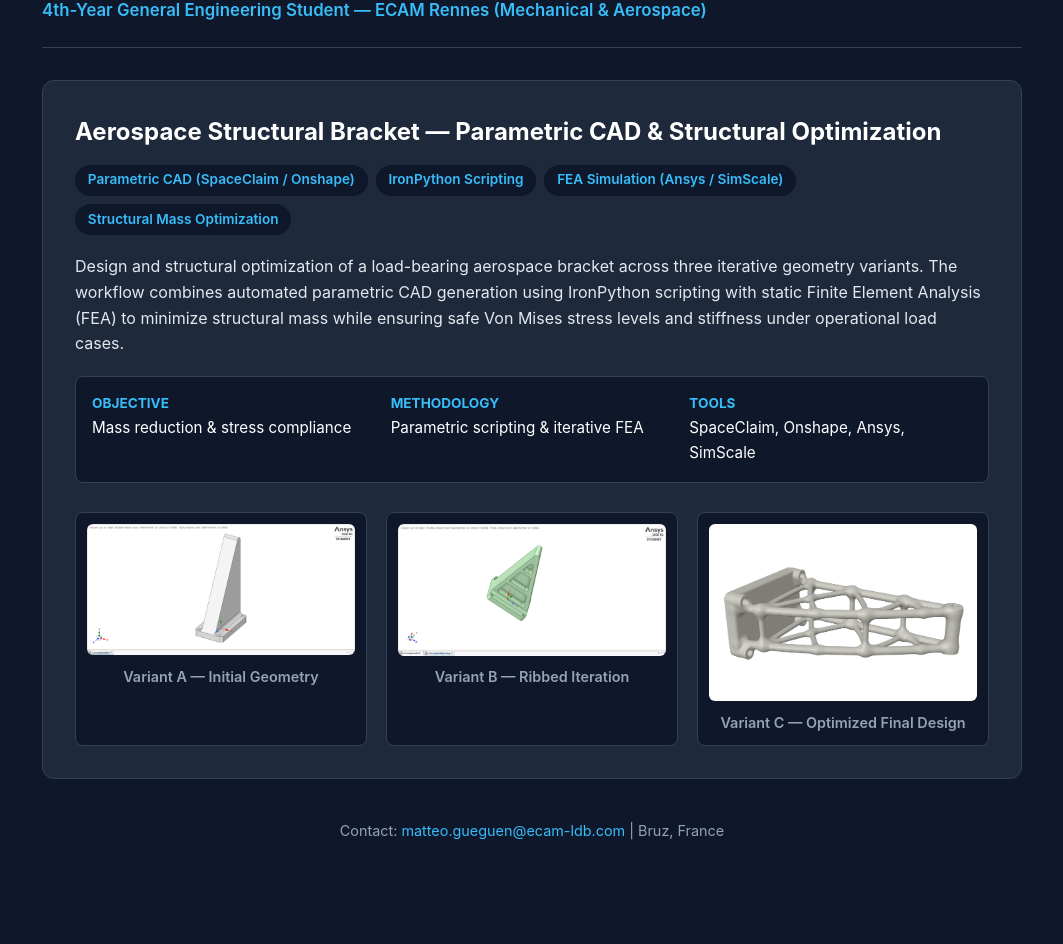
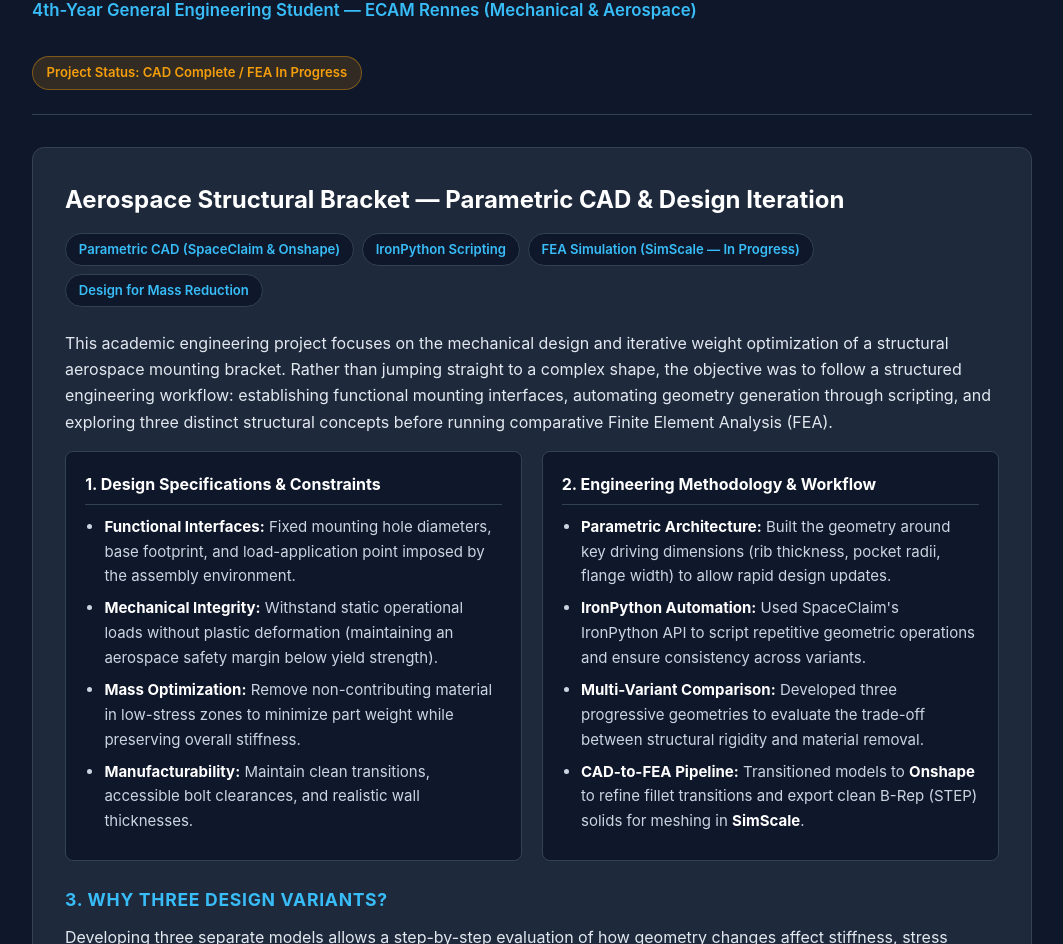
Before and after one commit to MatteoGueguen/MatteoGueguen.github.io, a plain HTML site: page index.html in a window 1280 px wide. Shown: the part 102-1046 px from the top of the page, without its empty margins (108-1171 px from the left). Before the commit the page ends 984 px from the top, so only its background shows below. Drawn offline with Linux system fonts and the light colour scheme.

Commit message:
Update index.html

```diff
--- a/index.html
+++ b/index.html
@@ -5,91 +5,129 @@
   <meta name="viewport" content="width=device-width, initial-scale=1.0" />
   <title>Mattéo Guéguen — Aerospace Bracket Engineering Project</title>
   <style>
-    :root { --bg: #0f172a; --card: #1e293b; --text: #f8fafc; --muted: #94a3b8; --accent: #38bdf8; }
+    :root {
+      --bg: #0f172a;
+      --card: #1e293b;
+      --subcard: #0f172a;
+      --text: #f8fafc;
+      --muted: #94a3b8;
+      --accent: #38bdf8;
+      --border: #334155;
+      --status: #f59e0b;
+    }
     * { box-sizing: border-box; margin: 0; padding: 0; font-family: -apple-system, BlinkMacSystemFont, "Segoe UI", Roboto, sans-serif; }
-    body { background: var(--bg); color: var(--text); line-height: 1.6; padding: 2.5rem 1rem; }
-    .container { max-width: 980px; margin: 0 auto; }
-    header { border-bottom: 1px solid #334155; padding-bottom: 1.5rem; margin-bottom: 2rem; }
+    body { background: var(--bg); color: var(--text); line-height: 1.65; padding: 2.5rem 1rem; }
+    .container { max-width: 1000px; margin: 0 auto; }
+    header { border-bottom: 1px solid var(--border); padding-bottom: 1.5rem; margin-bottom: 2rem; display: flex; justify-content: space-between; align-items: flex-end; flex-wrap: wrap; gap: 1rem; }
     h1 { font-size: 2.1rem; color: #fff; }
-    .subtitle { color: var(--accent); font-weight: 600; margin-top: 0.3rem; font-size: 1.05rem; }
-    .card { background: var(--card); border: 1px solid #334155; border-radius: 12px; padding: 2rem; }
+    .subtitle { color: var(--accent); font-weight: 600; margin-top: 0.25rem; font-size: 1.05rem; }
+    .status-badge { background: rgba(245, 158, 11, 0.15); color: var(--status); border: 1px solid rgba(245, 158, 11, 0.4); padding: 0.35rem 0.85rem; border-radius: 999px; font-size: 0.82rem; font-weight: 600; }
+
+    .card { background: var(--card); border: 1px solid var(--border); border-radius: 12px; padding: 2rem; margin-bottom: 1.8rem; }
     .card h2 { font-size: 1.5rem; color: #fff; margin-bottom: 0.6rem; }
-    .tags { display: flex; flex-wrap: wrap; gap: 0.5rem; margin: 0.8rem 0 1.2rem; }
-    .tag { background: #0f172a; color: var(--accent); padding: 0.3rem 0.8rem; border-radius: 999px; font-size: 0.85rem; font-weight: 600; }
-    .desc { color: #e2e8f0; margin-bottom: 1.2rem; }
-    .specs { display: grid; grid-template-columns: repeat(3, 1fr); gap: 1rem; background: #0f172a; padding: 1rem; border-radius: 8px; margin-bottom: 1.8rem; border: 1px solid #334155; }
-    .spec-item strong { display: block; color: var(--accent); font-size: 0.85rem; text-transform: uppercase; }
-    .spec-item span { font-size: 0.95rem; color: #fff; }
+    .card h3 { font-size: 1.1rem; color: var(--accent); margin: 1.5rem 0 0.6rem; text-transform: uppercase; letter-spacing: 0.04em; }
+    .tags { display: flex; flex-wrap: wrap; gap: 0.5rem; margin: 0.8rem 0 1.4rem; }
+    .tag { background: var(--subcard); color: var(--accent); padding: 0.3rem 0.8rem; border-radius: 999px; font-size: 0.82rem; font-weight: 600; border: 1px solid var(--border); }
+    p { color: #e2e8f0; margin-bottom: 0.9rem; }
+
+    /* Grille 2 colonnes pour Cahier des charges & Démarche */
+    .two-col { display: grid; grid-template-columns: 1fr 1fr; gap: 1.2rem; margin-top: 1rem; }
+    .box { background: var(--subcard); border: 1px solid var(--border); border-radius: 8px; padding: 1.2rem; }
+    .box h4 { color: #fff; font-size: 1rem; margin-bottom: 0.6rem; border-bottom: 1px solid var(--border); padding-bottom: 0.4rem; }
+    ul { padding-left: 1.2rem; color: #cbd5e1; font-size: 0.94rem; }
+    li { margin-bottom: 0.45rem; }
+    li strong { color: #fff; }
 
     /* Galerie des 3 photos côte à côte */
-    .gallery-3 { display: grid; grid-template-columns: repeat(3, 1fr); gap: 1.2rem; }
-    .gallery-item { background: #0f172a; border: 1px solid #334155; border-radius: 8px; padding: 0.7rem; text-align: center; }
-    .gallery-item img { width: 100%; height: auto; border-radius: 6px; display: block; }
-    .gallery-item p { font-size: 0.9rem; color: var(--muted); margin-top: 0.6rem; font-weight: 600; }
+    .gallery-3 { display: grid; grid-template-columns: repeat(3, 1fr); gap: 1.2rem; margin-top: 1rem; }
+    .gallery-item { background: var(--subcard); border: 1px solid var(--border); border-radius: 8px; padding: 0.85rem; display: flex; flex-direction: column; }
+    .gallery-item img { width: 100%; height: auto; border-radius: 6px; display: block; border: 1px solid #1e293b; }
+    .gallery-item h4 { font-size: 0.98rem; color: #fff; margin-top: 0.75rem; }
+    .gallery-item p { font-size: 0.86rem; color: var(--muted); margin-top: 0.3rem; margin-bottom: 0; }
 
-    @media (max-width: 750px) {
-      .gallery-3, .specs { grid-template-columns: 1fr; }
+    /* Encart Next Steps */
+    .next-steps { background: rgba(56, 189, 248, 0.08); border-left: 4px solid var(--accent); padding: 1.1rem 1.3rem; border-radius: 0 8px 8px 0; margin-top: 1.6rem; }
+    .next-steps h4 { color: var(--accent); font-size: 0.98rem; margin-bottom: 0.4rem; }
+    .next-steps p { font-size: 0.93rem; margin-bottom: 0; color: #e2e8f0; }
+
+    @media (max-width: 780px) {
+      .gallery-3, .two-col { grid-template-columns: 1fr; }
     }
-    footer { margin-top: 2.5rem; text-align: center; color: var(--muted); font-size: 0.9rem; }
+    footer { margin-top: 2rem; text-align: center; color: var(--muted); font-size: 0.9rem; }
     a { color: var(--accent); text-decoration: none; }
   </style>
 </head>
 <body>
   <div class="container">
     <header>
-      <h1>Mattéo Guéguen</h1>
-      <p class="subtitle">4th-Year General Engineering Student — ECAM Rennes (Mechanical & Aerospace)</p>
+      <div>
+        <h1>Mattéo Guéguen</h1>
+        <p class="subtitle">4th-Year General Engineering Student — ECAM Rennes (Mechanical & Aerospace)</p>
+      </div>
+      <span class="status-badge">Project Status: CAD Complete / FEA In Progress</span>
     </header>
 
     <article class="card">
-      <h2>Aerospace Structural Bracket — Parametric CAD & Structural Optimization</h2>
+      <h2>Aerospace Structural Bracket — Parametric CAD & Design Iteration</h2>
       <div class="tags">
-        <span class="tag">Parametric CAD (SpaceClaim / Onshape)</span>
+        <span class="tag">Parametric CAD (SpaceClaim & Onshape)</span>
         <span class="tag">IronPython Scripting</span>
-        <span class="tag">FEA Simulation (Ansys / SimScale)</span>
-        <span class="tag">Structural Mass Optimization</span>
+        <span class="tag">FEA Simulation (SimScale — In Progress)</span>
+        <span class="tag">Design for Mass Reduction</span>
       </div>
 
-      <p class="desc">
-        Design and structural optimization of a load-bearing aerospace bracket across three iterative geometry variants.
-        The workflow combines automated parametric CAD generation using IronPython scripting with static Finite Element Analysis (FEA)
-        to minimize structural mass while ensuring safe Von Mises stress levels and stiffness under operational load cases.
+      <p>
+        This academic engineering project focuses on the mechanical design and iterative weight optimization of a structural aerospace mounting bracket.
+        Rather than jumping straight to a complex shape, the objective was to follow a structured engineering workflow: establishing functional mounting interfaces,
+        automating geometry generation through scripting, and exploring three distinct structural concepts before running comparative Finite Element Analysis (FEA).
       </p>
 
-      <div class="specs">
-        <div class="spec-item">
-          <strong>Objective</strong>
-          <span>Mass reduction & stress compliance</span>
+      <div class="two-col">
+        <div class="box">
+          <h4>1. Design Specifications & Constraints</h4>
+          <ul>
+            <li><strong>Functional Interfaces:</strong> Fixed mounting hole diameters, base footprint, and load-application point imposed by the assembly environment.</li>
+            <li><strong>Mechanical Integrity:</strong> Withstand static operational loads without plastic deformation (maintaining an aerospace safety margin below yield strength).</li>
+            <li><strong>Mass Optimization:</strong> Remove non-contributing material in low-stress zones to minimize part weight while preserving overall stiffness.</li>
+            <li><strong>Manufacturability:</strong> Maintain clean transitions, accessible bolt clearances, and realistic wall thicknesses.</li>
+          </ul>
         </div>
-        <div class="spec-item">
-          <strong>Methodology</strong>
-          <span>Parametric scripting & iterative FEA</span>
-        </div>
-        <div class="spec-item">
-          <strong>Tools</strong>
-          <span>SpaceClaim, Onshape, Ansys, SimScale</span>
+
+        <div class="box">
+          <h4>2. Engineering Methodology & Workflow</h4>
+          <ul>
+            <li><strong>Parametric Architecture:</strong> Built the geometry around key driving dimensions (rib thickness, pocket radii, flange width) to allow rapid design updates.</li>
+            <li><strong>IronPython Automation:</strong> Used SpaceClaim's IronPython API to script repetitive geometric operations and ensure consistency across variants.</li>
+            <li><strong>Multi-Variant Comparison:</strong> Developed three progressive geometries to evaluate the trade-off between structural rigidity and material removal.</li>
+            <li><strong>CAD-to-FEA Pipeline:</strong> Transitioned models to <strong>Onshape</strong> to refine fillet transitions and export clean B-Rep (STEP) solids for meshing in <strong>SimScale</strong>.</li>
+          </ul>
         </div>
       </div>
 
+      <h3>3. Why Three Design Variants?</h3>
+      <p>
+        Developing three separate models allows a step-by-step evaluation of how geometry changes affect stiffness, stress concentrations, and total mass:
+      </p>
+
       <div class="gallery-3">
         <div class="gallery-item">
-          <img src="model1.png" alt="Variant A - Initial Geometry">
-          <p>Variant A — Initial Geometry</p>
+          <img src="model1.png" alt="Variant A - Baseline Geometry">
+          <h4>Variant A — Baseline Concept</h4>
+          <p>Initial functional geometry validating interface dimensions, bolt clearances, and primary load paths. Serves as the reference benchmark for mass and stiffness.</p>
         </div>
         <div class="gallery-item">
-          <img src="model2.png" alt="Variant B - Ribbed Iteration">
-          <p>Variant B — Ribbed Iteration</p>
+          <img src="model2.png" alt="Variant B - Material Removal & Ribs">
+          <h4>Variant B — Pocketed & Ribbed</h4>
+          <p>First weight-reduction iteration introducing material cutouts in low-load areas while keeping structural ribs aligned with the main force vectors.</p>
         </div>
         <div class="gallery-item">
-          <img src="model3.png" alt="Variant C - Optimized Final Design">
-          <p>Variant C — Optimized Final Design</p>
+          <img src="model3.png" alt="Variant C - Advanced Lightweighting">
+          <h4>Variant C — Lightweight Optimization</h4>
+          <p>Further mass-reduced architecture pushing material efficiency around the mounting bosses, requiring careful filleting to control local stress concentrations.</p>
         </div>
       </div>
-    </article>
 
-    <footer>
-      <p>Contact: <a href="mailto:matteo.gueguen@ecam-ldb.com">matteo.gueguen@ecam-ldb.com</a> | Bruz, France</p>
-    </footer>
-  </div>
-</body>
-</html>
+      <div class="next-steps">
+        <h4>Current Work & Next Steps (Onshape & SimScale)</h4>
+        <p>
+          I am currently finalizing geometry refinement in <strong>Onshape</strong> (adjusting blend radii and local wall thicknesses) to generate clean STEP files,
```
